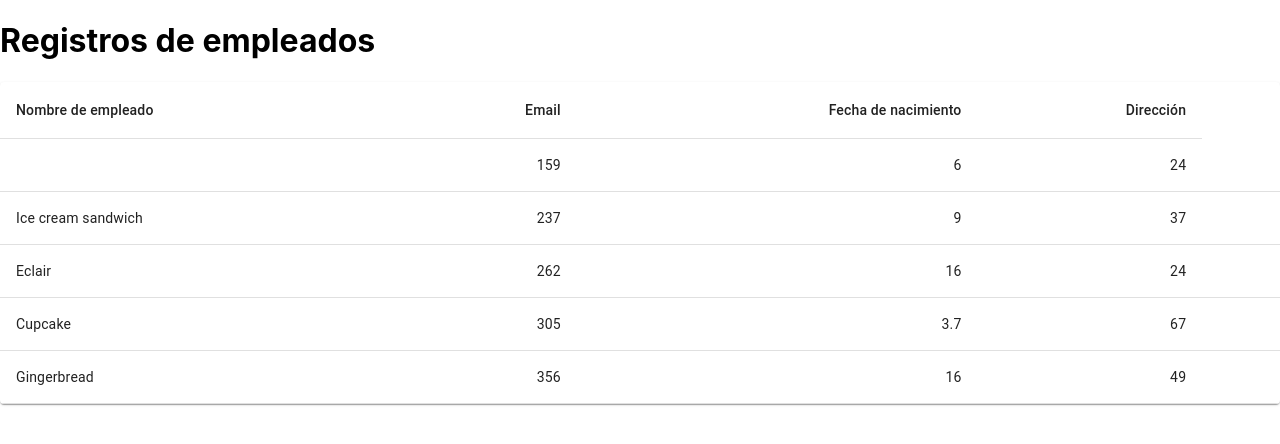
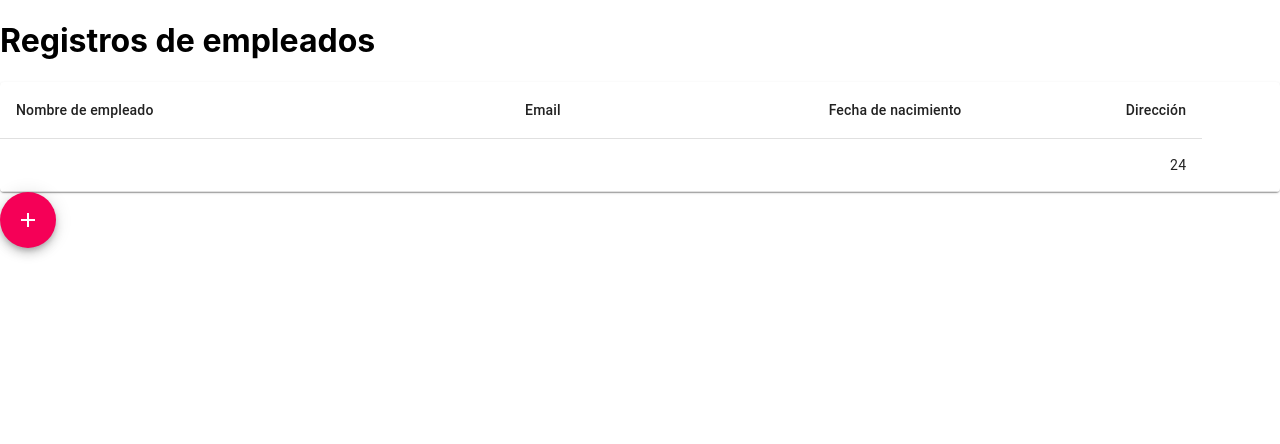
Before and after one commit to Bere333/Prueba_NullData, a React (Create React App) app: page /registros in a window 1280 px wide. Shown: the top 444 px of the page. Built offline with nearby package versions, Linux system fonts and the light colour scheme.

Commit message:
se agregaron demas datos a local storage

```diff
--- a/src/Components/Table.jsx
+++ b/src/Components/Table.jsx
@@ -14,16 +14,13 @@ const useStyles = makeStyles({
   },
 });
 
-function createData(name, calories, fat, carbs, protein) {
-  return { name, calories, fat, carbs, protein };
+function createData(name, calories, fat, carbs) {
+  return { name, calories, fat, carbs};
 }
 
 const rows = [
-  createData(localStorage.getItem("nombredeusuario"), 159, 6.0, 24),
-  createData('Ice cream sandwich', 237, 9.0, 37),
-  createData('Eclair', 262, 16.0, 24),
-  createData('Cupcake', 305, 3.7, 67),
-  createData('Gingerbread', 356, 16.0, 49),
+  createData(localStorage.getItem("nombredeusuario"), localStorage.getItem("emaildeusuario") , localStorage.getItem("nacimientodeusuario"), 24),
+
 ];
 
 export default function SimpleTable() {
--- a/src/Components/TextField.jsx
+++ b/src/Components/TextField.jsx
@@ -10,6 +10,8 @@ import { Link } from 'react-router-dom';
 export default function LayoutTextFields() {
   const classes = useStyles();
   const [name, setName] = useState(' ');
+  const [email, setEmail] = useState(' ');
+  const [birthday, setBirthday] = useState(' ')
 
   return (
     <form className={classes.root} noValidate autoComplete="off">
@@ -40,6 +42,9 @@ export default function LayoutTextFields() {
             shrink: true,
           }}
           variant="outlined"
+          onChange = {(e)=>{
+            setEmail(e.target.value)
+           }}
         />
         <TextField
           id="date"
@@ -51,6 +56,9 @@ export default function LayoutTextFields() {
           InputLabelProps={{
             shrink: true,}}
             variant="outlined"
+            onChange = {(e)=>{
+                setBirthday(e.target.value)
+            }}
         />
         <h1>Dirección</h1>
         <div>
@@ -89,18 +97,24 @@ export default function LayoutTextFields() {
 
         </div>
       </div>
+      <div>
             <Link to="/registros">
                 <Button
                     variant="contained"
                     color="primary"
                     className={classes.button}
                     sendIcon={<Icon>send</Icon>}
-                onClick={()=>{localStorage.setItem("nombredeusuario", JSON.stringify(name));}}
+                    onClick={()=>{
+                        localStorage.setItem("nombredeusuario", JSON.stringify(name));
+                        localStorage.setItem("emaildeusuario", JSON.stringify(email));
+                        localStorage.setItem("nacimientodeusuario", JSON.stringify(birthday));
+                    }}
                 >
                 Registrar
                 </Button>
 
             </Link>
+      </div>
     </form>
   );
 }
--- a/src/Views/AllRegisters/AllRegisters.jsx
+++ b/src/Views/AllRegisters/AllRegisters.jsx
@@ -1,12 +1,20 @@
 import React from 'react';
+import { Link } from 'react-router-dom';
 
-import Table from '../../Components/Table'
+import Table from '../../Components/Table';
+import Fab from '@material-ui/core/Fab';
+import AddIcon from '@material-ui/icons/Add';
 
 export default function AllRegisters (){
     return(
         <div>
             <h1>Registros de empleados</h1>
             <Table/>
+            <Link to="/">
+                <Fab color="secondary" aria-label="add">
+                    <AddIcon />
+                </Fab>
+            </Link>
         </div>
     )
 }
--- a/src/Views/Register/Register.jsx
+++ b/src/Views/Register/Register.jsx
@@ -1,10 +1,6 @@
 import React from 'react';
 
 import TextField from '../../Components/TextField';
-import { makeStyles } from '@material-ui/core/styles';
-import Button from '@material-ui/core/Button';
-import Icon from '@material-ui/core/Icon';
-import { Link } from 'react-router-dom';
 
 
 function Register (){
```
Lines whose indentation alone changed are shown as unchanged.
